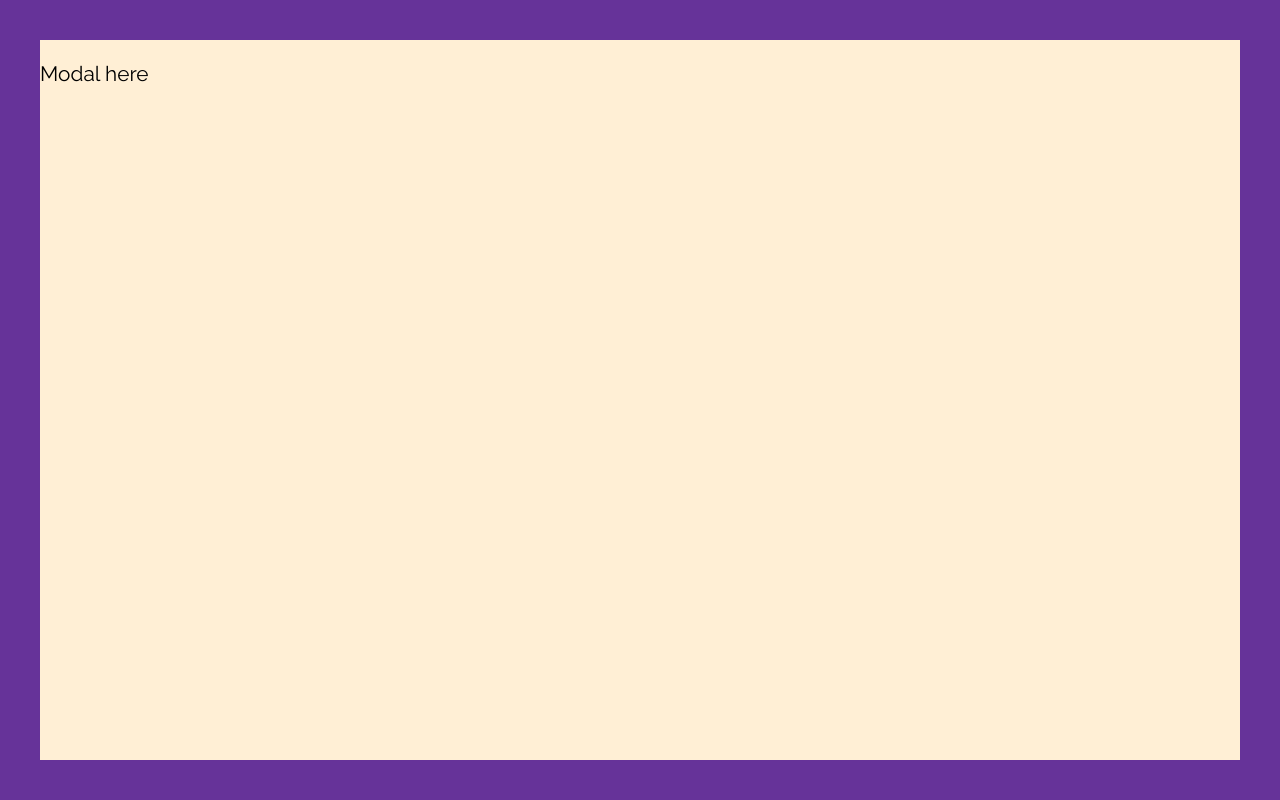
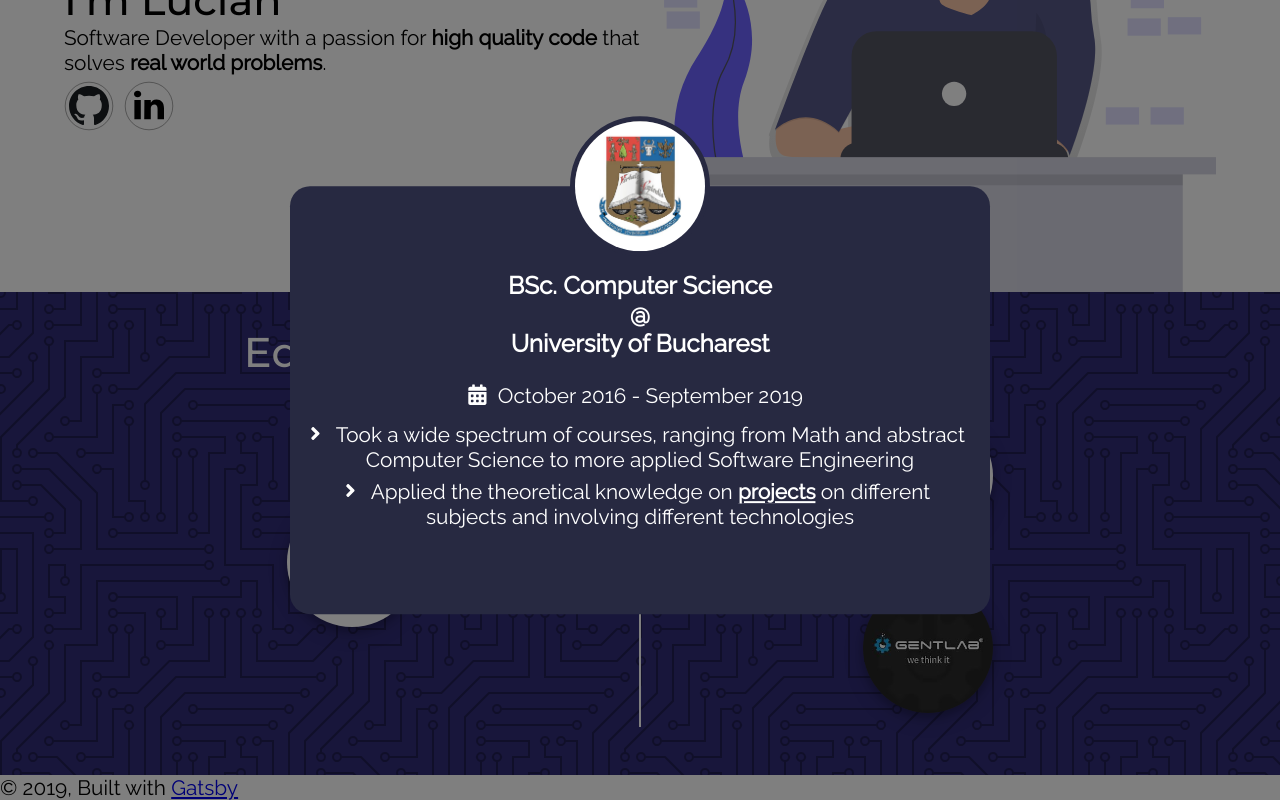
Before and after one commit to lucianbc/lucianbc, a Gatsby site: page / in a window 1280 px wide. Both pictures are taken after a click on the element 352 px from the left and 886 px from the top of the page. Shown: the part 324-1124 px from the top of the page. Built offline with nearby package versions, Linux system fonts and the light colour scheme; Gatsby itself is replaced by a stand-in of ours.

Commit message:
Completed the experience pop ups.

```diff
--- a/package.json
+++ b/package.json
@@ -20,6 +20,7 @@
     "react": "^16.8.6",
     "react-dom": "^16.8.6",
     "react-helmet": "^5.2.1",
+    "react-icons": "^3.7.0",
     "react-modal": "^3.8.1"
   },
   "devDependencies": {
--- a/src/components/experience.js
+++ b/src/components/experience.js
@@ -18,9 +18,10 @@ export default () => (
           </h2>
 
           <div>
-            <Item imgUrl={imgUb} alt="Logo Unibuc" />
+            {
+              data.education.map((value, index) => <Item model={value} key={index}/>)
+            }
           </div>
-
         </div>
       </article>
       <article className='column'>
@@ -29,11 +30,58 @@ export default () => (
             Work
           </h2>
           <div>
-            <Item imgUrl={imgAmz} alt="Logo Amazon" />
-            <Item imgUrl={imgGtl} alt="Logo Gtl" />
+            {
+              data.work.map((value, index) => <Item model={value} key={index}/>)
+            }
           </div>
         </div>
       </article>
     </div>
   </section>
 )
+
+const data = {
+  education: [
+    {
+      image: imgUb,
+      alt: 'Logo Unibuc',
+      title: 'BSc. Computer Science',
+      vendor: 'University of Bucharest',
+      period: 'October 2016 - September 2019',
+      bullets: [
+        "Took a wide spectrum of courses, ranging from Math and abstract Computer Science to more applied Software Engineering",
+        "Applied the theoretical knowledge on <a href='https://github.com/lucianbc?utf8=%E2%9C%93&tab=repositories&q=%23university&type=&language=' target='_blank'><b>projects</b></a> on different subjects and involving different technologies"
+      ]
+    }
+  ],
+  work: [
+    {
+      image: imgAmz,
+      alt: 'Logo Amazon',
+      title: 'Software Developer Intern',
+      vendor: 'Amazon EU',
+      period: 'October 2016 - September 2019',
+      location: 'Luxembourg',
+      bullets: [
+        "Used Python to automate some parts of a data migration, which sped it up by more than a month.",
+        "Developed a serverless application to watch a stream of millions of messages a day, helping the ops team with dashboards on traffic and errors.",
+        "Worked on migrating and maintaining a data pipeline comprised of Redshift ETL jobs.",
+        "Used various AWS services, including Lambda, SQS, SNS, Kinesis Firehose and further developed my Java and Python skills."
+      ]
+    },
+    {
+      image: imgGtl,
+      alt: 'Logo Gtl',
+      title: 'Junior Backend Developer',
+      vendor: 'Gentlab',
+      period: 'October 2016 - September 2019',
+      location: 'Bucharest',
+      bullets: [
+        "Worked on an e-learning platform as a part time backend developer for 20 to 25 hours a week",
+        "Implemented the quiz feature with support for random quizzes for each user and import from external sources.",
+        "Implemented a service to magange conferences and live streaming sessions",
+        "Worked mainly with Java and Spring, but I also used Elastic Search and React. Here I also got familiar with Docker."
+      ]
+    }
+  ]
+}
--- a/src/components/experience.scss
+++ b/src/components/experience.scss
@@ -46,7 +46,6 @@
         flex-direction: column;
         align-items: center;
         justify-content: space-around;
-
         >* {
           margin-bottom: 2rem;
         }
--- a/src/components/experienceItem.js
+++ b/src/components/experienceItem.js
@@ -1,5 +1,6 @@
-import React from 'react';
+import React, { Fragment } from 'react';
 import ReactModal from 'react-modal';
+import { FaCalendarAlt, FaMapMarker, FaAngleRight } from 'react-icons/fa';
 
 import './experienceItem.scss';
 
@@ -28,11 +29,11 @@ export default class extends React.Component {
   }
 
   render() {
-    const {imgUrl, alt} = this.props;
+    const { model } = this.props;
 
     return (
       <div className='item'>
-        <img src={imgUrl} alt={alt} onClick={this.handleOpenModal}/>
+        <img src={model.image} alt={model.alt} onClick={this.handleOpenModal}/>
         <ReactModal
           isOpen={this.state.showModal}
           contentLabel="onRequestClose Example"
@@ -40,9 +41,23 @@ export default class extends React.Component {
           className="Modal"
           overlayClassName="Overlay"
         >
-          <p>Modal here</p>
+          <img src={model.image} alt={model.alt} />
+          {this.title(model)}
+          <div className='detail'><FaCalendarAlt/>{model.period}</div>
+          {model.location ? <div className='detail'><FaMapMarker/>{model.location}</div> : null}
+          <div className='bullets'>
+            {model.bullets.map((el, ix) => <div className='detail' key={ix}><FaAngleRight/><span dangerouslySetInnerHTML={{__html: el}}></span></div>)}
+          </div>
         </ReactModal>
       </div>
     );
   }
+
+  title(model) {
+    if (model.title) {
+      return <h3>{model.title}  <br/>@<br/> {model.vendor}</h3>
+    } else {
+      return <h3>{model.vendor}</h3>
+    }
+  }
 }
--- a/src/components/experienceItem.scss
+++ b/src/components/experienceItem.scss
@@ -1,6 +1,9 @@
+$imgSize: 130px;
+$background: #272941;
+
 .item {
-  width: 130px;
-  height: 130px;
+  width: $imgSize;
+  height: $imgSize;
   cursor: pointer;
   box-shadow: 0 4px 8px 0 rgba(0, 0, 0, 0.2), 0 6px 20px 0 rgba(0, 0, 0, 0.19);
   border-radius: 100%;
@@ -9,19 +12,69 @@
     box-shadow: 0 8px 16px 0 rgba(0, 0, 0, 0.2), 0 12px 40px 0 rgba(0, 0, 0, 0.19);
     transform: scale(1.05);
   }
-  img {
+  >img {
     width: 100%;
     border-radius: 100%;
   }
 }
 
 .Modal {
+  color: white;
   position: absolute;
-  top: 40px;
-  left: 40px;
-  right: 40px;
-  bottom: 40px;
-  background-color: papayawhip;
+  width: 90%;
+  max-width: 700px;
+  left: 50%;
+  top: 50%;
+  transform: translate(-50%, -50%);
+  background-color: $background;
+  border-radius: 20px;
+  padding: 20px;
+  padding-top: 0;
+  padding-bottom: $imgSize / 2 + 20;
+  box-sizing: border-box;
+  text-align: center;
+  &:focus {
+    outline: none;
+  }
+  >img {
+    width: $imgSize;
+    border-radius: 100%;
+    border: 5px solid $background;
+    position: absolute;
+    transform: translate(-50%, -50%)
+  }
+  h3 {
+    margin-top: $imgSize / 2 + 20;
+  }
+  ul {
+    list-style-position: inside;
+    padding-left: 0;
+  }
+  >.detail {
+    margin-bottom: 8px;
+  }
+  .detail {
+    svg {
+      position: relative;
+      top: 2px;
+      left: -10px;
+    }
+    a, a:active, a:visited {
+      color: inherit;
+    }
+  }
+  .bullets {
+    margin-top: 10px;
+    * {
+      margin-bottom: 3px;
+      &:last-child {
+        margin-bottom: 0px;
+      }
+    }
+    svg {
+      top: 5px;
+    }
+  }
 }
 
 .Overlay {
@@ -30,5 +83,5 @@
   left: 0;
   right: 0;
   bottom: 0;
-  background-color: rebeccapurple;
+  background-color: rgba(0, 0, 0, .5);
 }
```
Also changed, not shown: 1 other file.
